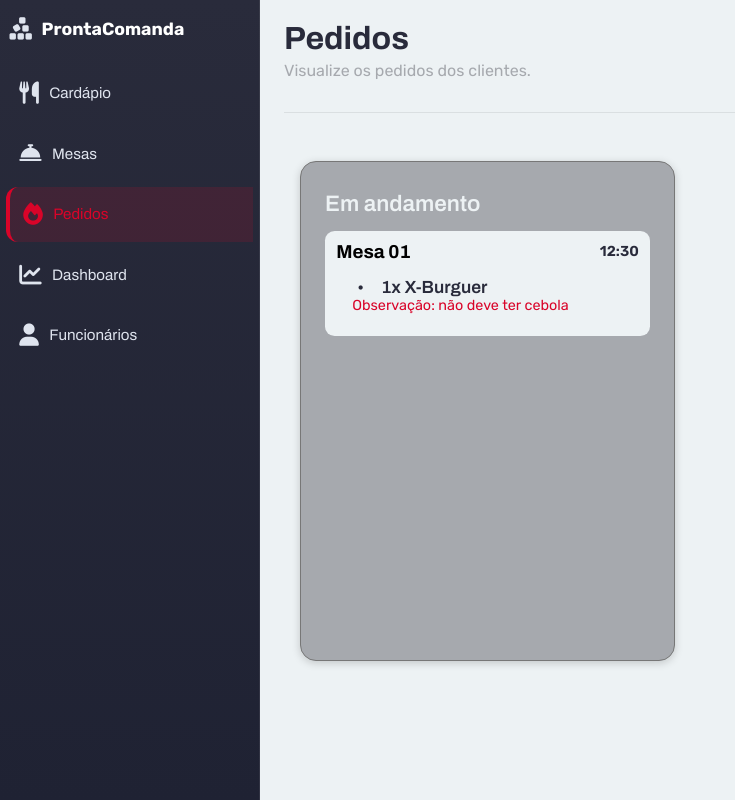
After one commit to BrunoOller/ProntaComanda, a web app: page /Views/Admin/pedidos.html in a window 1280 px wide. The commit adds this page. Shown: the whole page, without its empty margins (0-735 px from the left). Run offline with its HTML, style and script files only (its server is not run), Linux system fonts and the light colour scheme; data that the repository does not hold is empty.

Commit message:
Atualizando o estilo das páginas e adicionando a página de pedidos

```diff
--- a/Views/Admin/cardapio.html
+++ b/Views/Admin/cardapio.html
@@ -29,7 +29,7 @@
                     <i class="fa-solid fa-bell-concierge" aria-hidden="true"></i>
                     <span class="menu-text">Mesas</span>
                 </a>
-                <a href="#" title="Pedidos">
+                <a href="/Views/Admin/pedidos.html" title="Pedidos">
                     <i class="fa-solid fa-fire" aria-hidden="true"></i>
                     <span class="menu-text">Pedidos</span>
                 </a>
--- a/Views/Admin/mesa.html
+++ b/Views/Admin/mesa.html
@@ -28,7 +28,7 @@
                     <i class="fa-solid fa-bell-concierge" aria-hidden="true"></i>
                     <span class="menu-text">Mesas</span>
                 </a>
-                <a href="#" title="Pedidos">
+                <a href="/Views/Admin/pedidos.html" title="Pedidos">
                     <i class="fa-solid fa-fire" aria-hidden="true"></i>
                     <span class="menu-text">Pedidos</span>
                 </a>
--- /dev/null
+++ b/Views/Admin/pedidos.html
@@ -0,0 +1,159 @@
+<!DOCTYPE html>
+<html lang="pt-br">
+
+<head>
+    <meta charset="UTF-8">
+    <meta name="viewport" content="width=device-width, initial-scale=1.0">
+    <title>ProntaComanda - Layout 1</title>
+    <link rel="stylesheet" href="/wwwroot/css/global/color.css">
+    <link rel="stylesheet" href="/wwwroot/css/global/reset.css">
+    <link rel="stylesheet" href="/wwwroot/css/styles/layout.css">
+    <link rel="stylesheet" href="/wwwroot/css/styles/pedidos.css">
+    <link rel="stylesheet" href="https://cdnjs.cloudflare.com/ajax/libs/font-awesome/6.5.0/css/all.min.css">
+
+    <style>
+        .pedidos {
+            display: flex;
+            gap: 24px;
+            overflow-x: auto;
+            padding: 32px 16px;
+        }
+
+        .card-pedido {
+            min-width: 300px;
+            width: 375px;
+            max-width: 375px;
+            height: 500px;
+            background: var(--grey);
+            border-radius: 16px;
+            border: 1px solid #777777;
+            box-shadow: 0 2px 8px #0000002e;
+            padding: 24px;
+            display: flex;
+            flex-direction: column;
+            justify-content: start;
+
+            & .status {
+                width: 100%;
+                height: 10%;
+                padding: 5px 0 0 0;
+
+                & h2 {
+                    font-size: 1.4rem;
+                    font-weight: 600;
+                    color: var(--platinum);
+                }
+            }
+
+            & .pedido-content {
+                width: 100%;
+                height: auto;
+                background-color: var(--platinum);
+                border-radius: .6rem;
+                padding: .7rem;
+
+                & .p-content-header {
+                    display: flex;
+                    justify-content: space-between;
+                    align-items: center;
+
+                    & span {
+                        font-size: 0.9rem;
+                        font-weight: 600;
+                        color: var(--space-indigo);
+                    }
+                }
+
+                & .p-content-info {
+                    padding: 1rem .7rem .7rem 1rem;
+
+                    & h3 {
+                        list-style: circle;
+                        font-size: 1.1rem;
+                        font-weight: 600;
+                        padding-left: 5px;
+                        color: var(--space-indigo);
+
+                        &::before {
+                            content: '•';
+                            color: var(--space-indigo);
+                            font-size: 1rem;
+                            display: inline-block;
+                            width: 1.5rem;
+                        }
+                    }
+
+                    & .observacao {
+                        font-size: 0.9rem;
+                        font-weight: 400;
+                        color: var(--flag-red);
+                    }
+                }
+            }
+    </style>
+</head>
+
+<body>
+    <div class="admin-page">
+        <aside class="admin-sidebar" aria-label="Navegação principal">
+            <div class="sidebar-logo">
+                <i class="fa-solid fa-cubes-stacked" aria-hidden="true"></i>
+                <span class="logo-text">ProntaComanda</span>
+            </div>
+            <nav class="sidebar-nav" aria-label="Menu administrativo">
+                <a href="/Views/Admin/cardapio.html" title="Cardápio">
+                    <i class="fa-solid fa-utensils" aria-hidden="true"></i>
+                    <span class="menu-text">Cardápio</span>
+                </a>
+                <a href="/Views/Admin/mesa.html" title="Mesas">
+                    <i class="fa-solid fa-bell-concierge" aria-hidden="true"></i>
+                    <span class="menu-text">Mesas</span>
+                </a>
+                <a href="#" class="active" title="Pedidos">
+                    <i class="fa-solid fa-fire" aria-hidden="true"></i>
+                    <span class="menu-text">Pedidos</span>
+                </a>
+                <a href="#" title="Dashboard">
+                    <i class="fa-solid fa-chart-line" aria-hidden="true"></i>
+                    <span class="menu-text">Dashboard</span>
+                </a>
+                <a href="#" title="Funcionários">
+                    <i class="fa-solid fa-user" aria-hidden="true"></i>
+                    <span class="menu-text">Funcionários</span>
+                </a>
+            </nav>
+        </aside>
+
+        <main class="admin-content">
+            <header class="content-header">
+                <div class="header-left">
+                    <h1>Pedidos</h1>
+                    <p>Visualize os pedidos dos clientes.</p>
+                </div>
+            </header>
+
+            <section>
+                <div class="pedidos">
+                    <div class="card-pedido">
+                        <div class="status">
+                            <h2>Em andamento</h2>
+                        </div>
+                        <div class="pedido-content">
+                            <div class="p-content-header">
+                                <h3>Mesa 01</h3>
+                                <span>12:30</span>
+                            </div>
+                            <div class="p-content-info">
+                                <h3>1x X-Burguer</h3>
+                                <p class="observacao">Observação: não deve ter cebola</p>
+                            </div>
+                        </div>
+                    </div>
+                    <!-- Adicione mais cards conforme necessário -->
+                </div>
+            </section>
+        </main>
+    </div>
+</body>
+
+</html>
```
Also changed, not shown: wwwroot/css/styles/mesa.css (+4 -3 lines), wwwroot/css/styles/pedidos.css (added).
